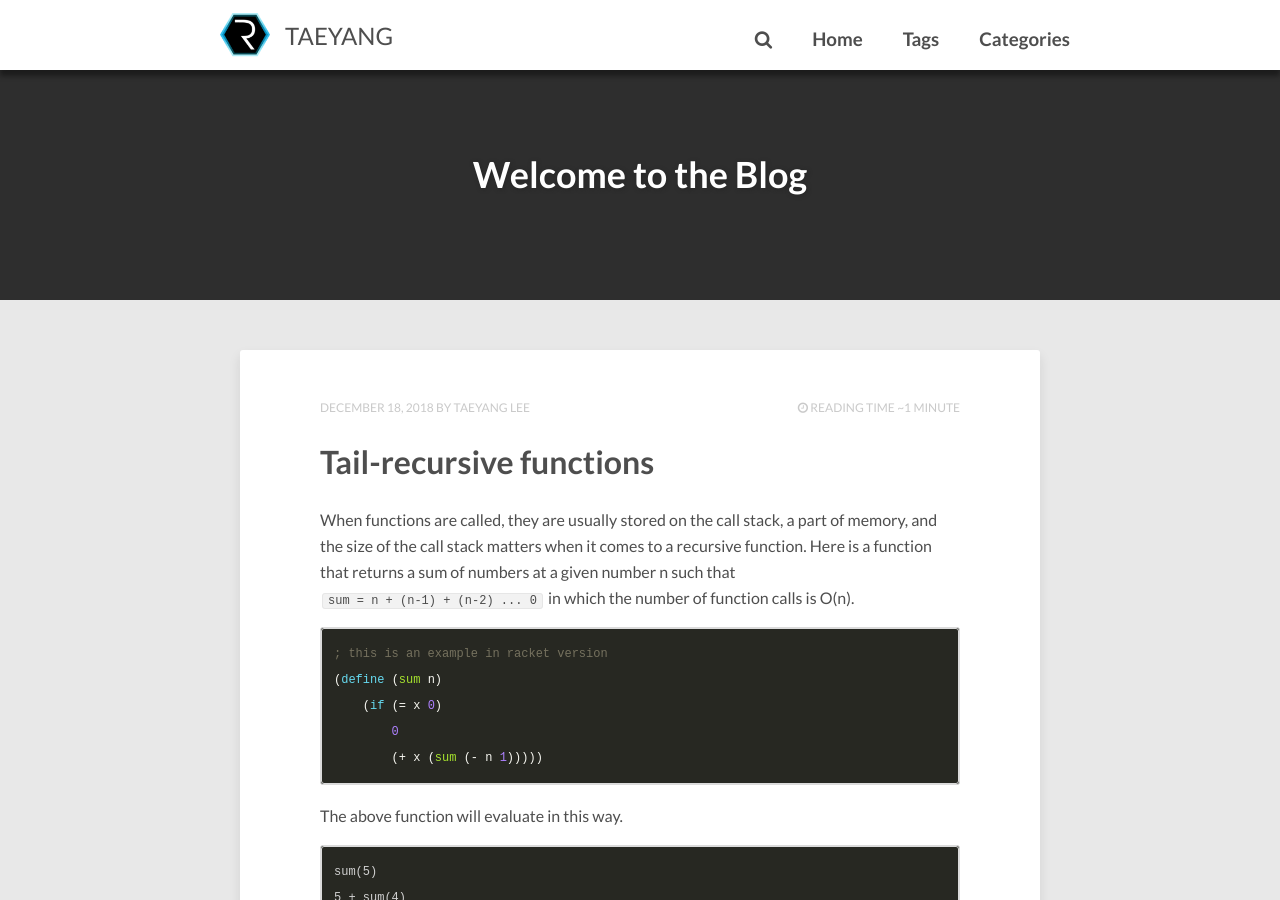
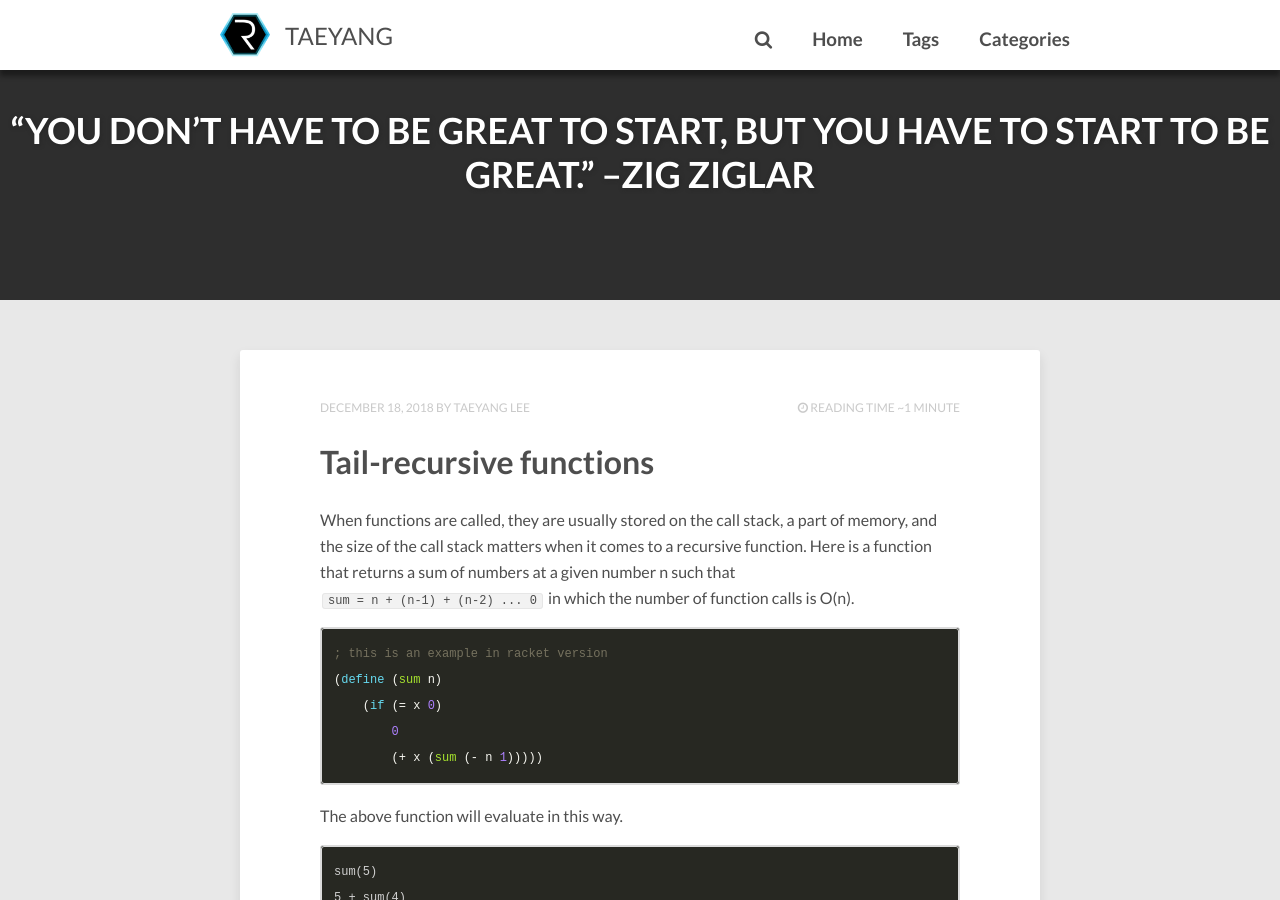
Before and after one commit to mungees/mungees.github.io, a Jekyll site: the page built from index.html, in a window 1280 px wide and 900 px high. Built offline with Jekyll 4.4.1, drawn with Linux system fonts in a browser that asks for light colours; nearby versions of some CDN libraries; the list of posts is cut into pages by our own code; comment, search, counter and statistics services are not loaded.

Commit message:
Update index.html

```diff
--- a/index.html
+++ b/index.html
@@ -1,6 +1,6 @@
 ---
 layout: home
-title: "Welcome to the Blog"
+title: "“YOU DON’T HAVE TO BE GREAT TO START, BUT YOU HAVE TO START TO BE GREAT.” –ZIG ZIGLAR"
 description: "Describe this nonsense."
 tags: [Jekyll, theme, themes, responsive, blog, modern]
 comments: false
```
